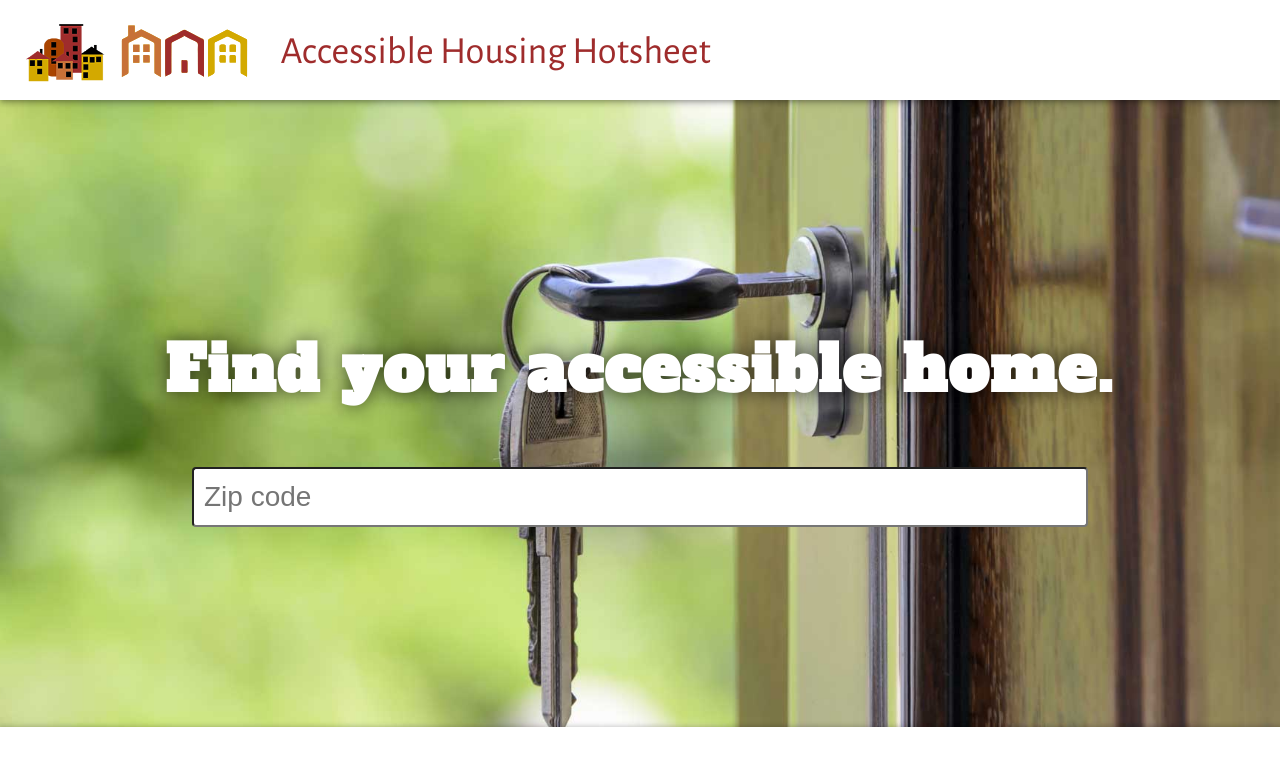
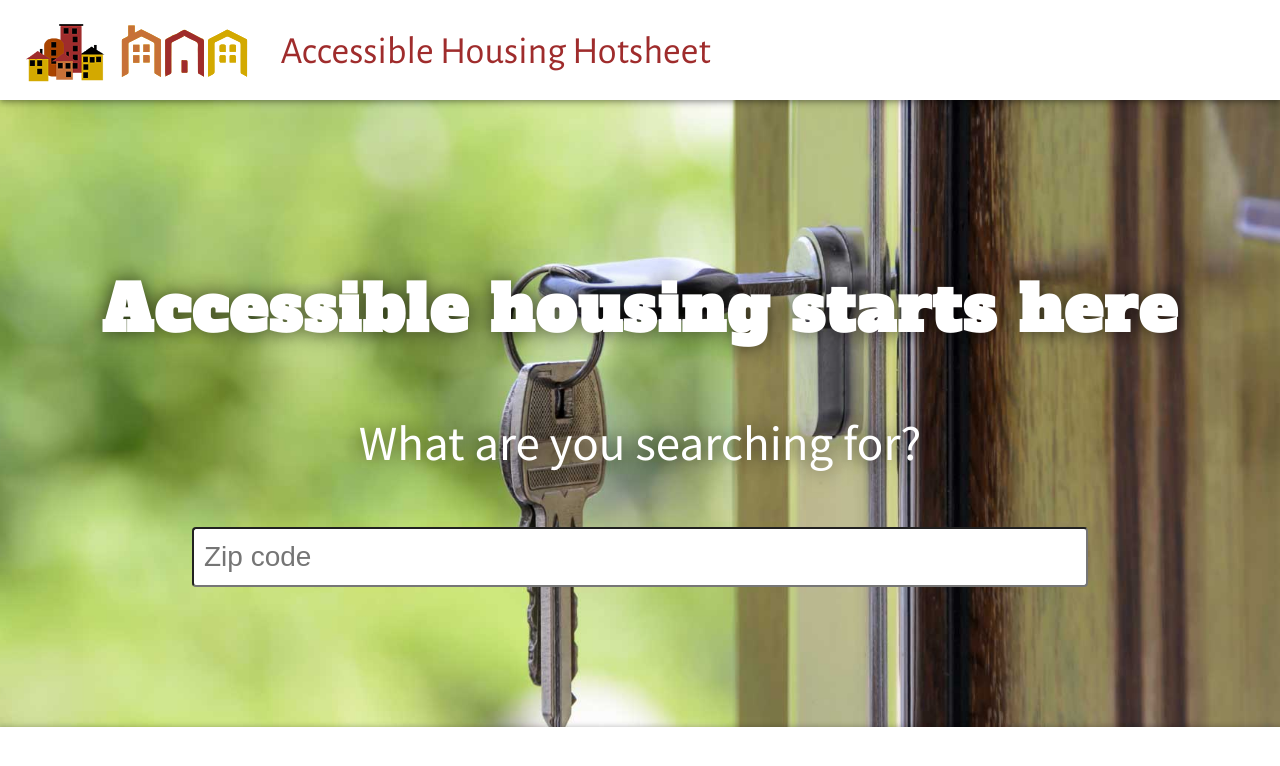
Before and after one commit to rifkegribenes/accessible-housing-app, a React (Create React App) app in the folder client/: page / in a window 1280 px wide. Shown: the top 766 px of the page. Built offline with nearby package versions, Linux system fonts and the light colour scheme; what redux-api-middleware would draw is missing.

Commit message:
workign on add listing form

```diff
--- a/client/src/App.js
+++ b/client/src/App.js
@@ -128,6 +128,12 @@ const styles = theme => ({
     fontFamily: "'Alfa Slab One', cursive",
     fontSize: "4.5em",
     letterSpacing: "2px",
+    color: "white",
+    textShadow: "0 0 20px rgba(0, 0, 0, 0.63)",
+    textAlign: "center"
+  },
+  heroSubhead: {
+    fontSize: "3.5em",
     color: "white",
     textShadow: "0 0 20px rgba(0, 0, 0, 0.63)",
     textAlign: "center"
--- a/client/src/components/Home.jsx
+++ b/client/src/components/Home.jsx
@@ -5,7 +5,8 @@ const Home = props => {
   const { classes } = props;
   return (
     <div className={classes.home} data-test="component-home">
-      <h2 className={classes.heroHead}>Find your accessible home.</h2>
+      <h2 className={classes.heroHead}>Accessible housing starts here</h2>
+      <p className={classes.heroSubhead}>What are you searching for?</p>
       <form className={classes.heroForm}>
         <input
           className={classes.heroInput}
--- a/client/src/containers/AddListingContainer.jsx
+++ b/client/src/containers/AddListingContainer.jsx
@@ -132,10 +132,8 @@ export class AddListingContainer extends React.Component {
     return body;
   }
 
-  // create an initial CAPE record in postgres to get returned ID
-  // not finalized until payment method added and SFCAPE status updated
   async createListing() {
-    // console.log("createCAPE");
+    console.log("createListing");
     const body = await this.generateListingBody();
     // console.log(body);
     if (body) {
@@ -159,23 +157,23 @@ export class AddListingContainer extends React.Component {
   }
 
   async handleSubmit() {
-    // console.log("handleSubmit");
+    console.log("handleSubmit");
     // const { formValues } = this.props;
 
     // verify recaptcha score
-    await this.verifyRecaptchaScore()
-      .then(score => {
-        // console.log(`score: ${score}`);
-        if (!score || score <= 0.5) {
-          // console.log(`recaptcha failed: ${score}`);
-          return handleError(
-            "Sorry, your session timed out, please reload the page and try again."
-          );
-        }
-      })
-      .catch(err => {
-        console.error(err);
-      });
+    // await this.verifyRecaptchaScore()
+    //   .then(score => {
+    //     // console.log(`score: ${score}`);
+    //     if (!score || score <= 0.5) {
+    //       // console.log(`recaptcha failed: ${score}`);
+    //       return handleError(
+    //         "Sorry, your session timed out, please reload the page and try again."
+    //       );
+    //     }
+    //   })
+    //   .catch(err => {
+    //     console.error(err);
+    //   });
 
     this.createListing()
       .then(() => {
```
